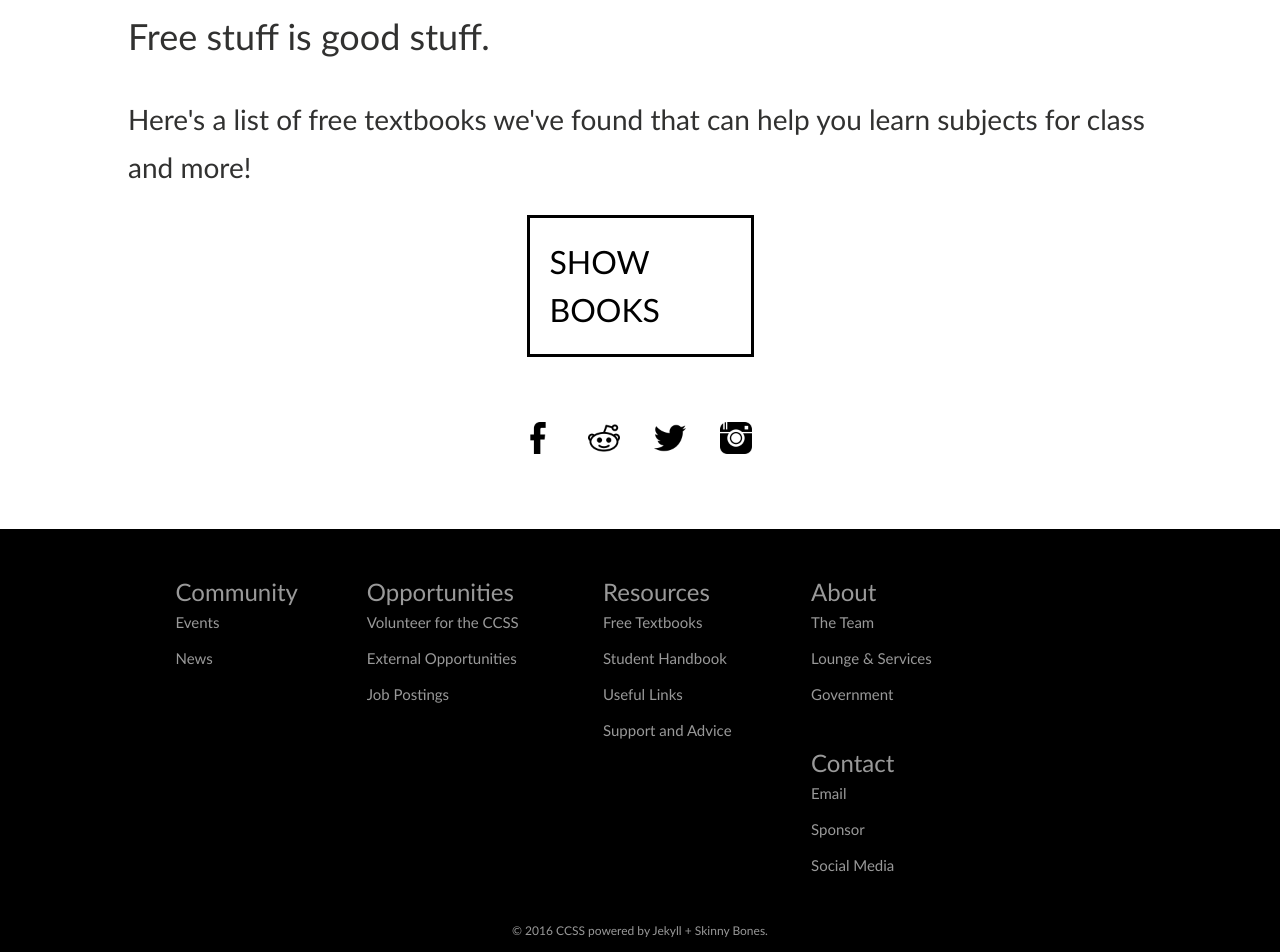
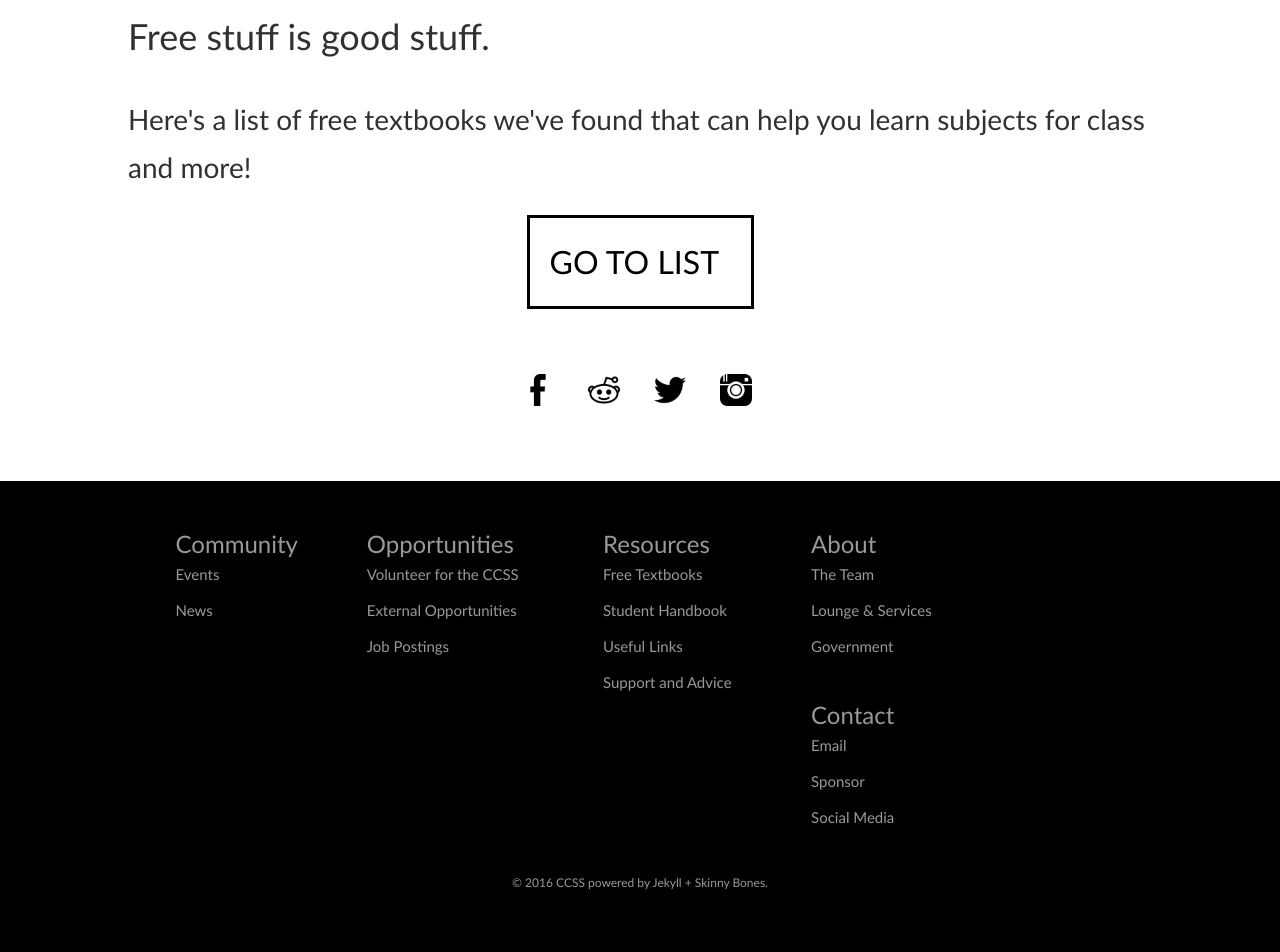
Before and after one commit to brittnylapierre/ccss_web, a Jekyll site: the page built from resources/textbooks/index.md, in a window 1280 px wide. Shown: the part 499-1451 px from the top of the page. Built offline with Jekyll 4.4.1, drawn with Linux system fonts in a browser that asks for light colours.

Commit message:
Update index.md

```diff
--- a/resources/textbooks/index.md
+++ b/resources/textbooks/index.md
@@ -12,5 +12,5 @@ subjectstyle: >-
 <div class='content-wrap'>
 	<h1>Free stuff is good stuff.</h1>
 	<h3>Here's a list of free textbooks we've found that can help you learn subjects for class and more!</h3>
-  <a class='classy-link' href="https://github.com/vhf/free-programming-books/blob/master/free-programming-books.md">SHOW BOOKS</a>
+  <a class='classy-link' href="https://github.com/vhf/free-programming-books/blob/master/free-programming-books.md">GO TO LIST</a>
 </div>
```
